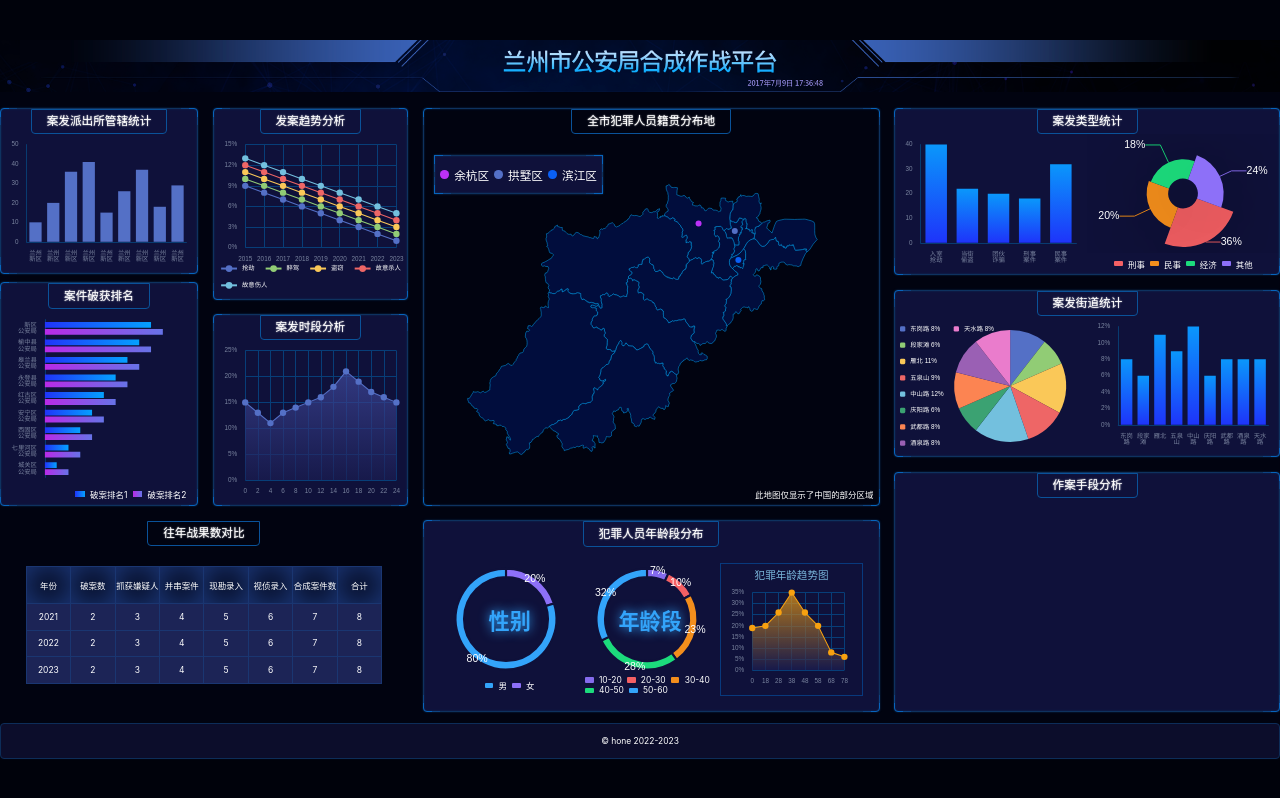
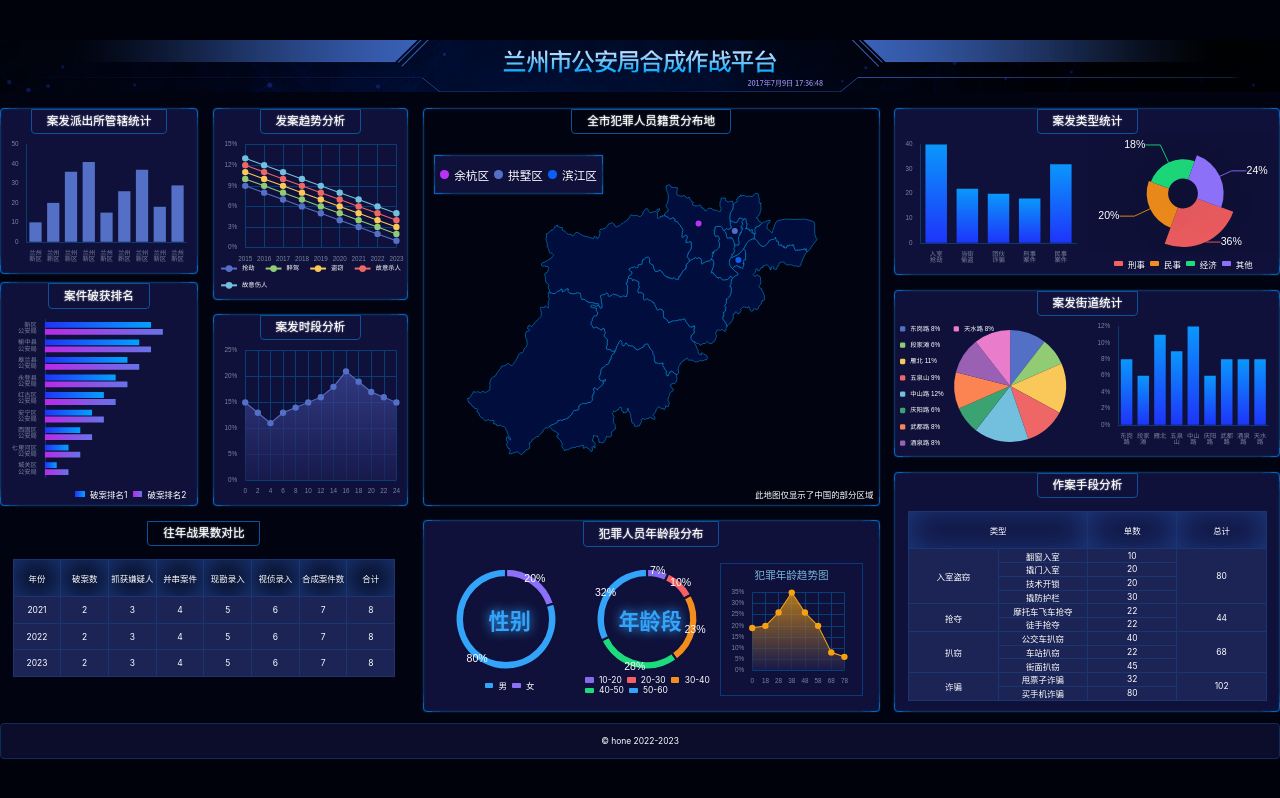
Before and after one commit to shyhhh/big-screen, a React (Vite) app: page /#/ in a window 1280 px wide. Built offline with nearby package versions, Linux system fonts and the light colour scheme.

Commit message:
完成 chart-14

```diff
--- /dev/null
+++ b/src/components/chart-14.tsx
@@ -0,0 +1,69 @@
+import React from 'react'
+
+export const Chart14 = () => {
+  return (
+    <table>
+      <thead>
+        <tr>
+          <th colSpan={2}>类型</th>
+          <th>单数</th>
+          <th>总计</th>
+        </tr>
+      </thead>
+      <tbody>
+        <tr>
+          <td rowSpan={4}>入室盗窃</td>
+          <td>翻窗入室</td>
+          <td>10</td>
+          <td rowSpan={4}>80</td>
+        </tr>
+        <tr>
+          <td>撬门入室</td>
+          <td>20</td>
+        </tr>
+        <tr>
+          <td>技术开锁</td>
+          <td>20</td>
+        </tr>
+        <tr>
+          <td>撬防护栏</td>
+          <td>30</td>
+        </tr>
+        <tr>
+          <td rowSpan={2}>抢夺</td>
+          <td>摩托车飞车抢夺</td>
+          <td>22</td>
+          <td rowSpan={2}>44</td>
+        </tr>
+        <tr>
+          <td>徒手抢夺</td>
+          <td>22</td>
+        </tr>
+        <tr>
+          <td rowSpan={3}>扒窃</td>
+          <td>公交车扒窃</td>
+          <td>40</td>
+          <td rowSpan={3}>68</td>
+        </tr>
+        <tr>
+          <td>车站扒窃</td>
+          <td>22</td>
+        </tr>
+        <tr>
+          <td>街面扒窃</td>
+          <td>45</td>
+        </tr>
+        <tr>
+          <td rowSpan={2}>诈骗</td>
+          <td>甩票子诈骗</td>
+          <td>32</td>
+          <td rowSpan={2}>102</td>
+        </tr>
+        <tr>
+          <td>买手机诈骗</td>
+          <td>80</td>
+        </tr>
+      </tbody>
+    </table>
+  )
+}
--- a/src/pages/home.scss
+++ b/src/pages/home.scss
@@ -287,10 +287,15 @@
 			}
 		}
 
-		.战果 {
+		.战果,
+		.作案手段 {
+			padding: 0 px(24);
+
 			> table {
+				table-layout: fixed;
 				border-collapse: collapse;
-				margin-top: px(38);
+				margin-top: px(25);
+				width: 100%;
 
 				th,
 				td {
@@ -309,6 +314,16 @@
 						width: px(84);
 						height: px(50);
 						background: #1c2456;
+					}
+				}
+			}
+		}
+
+		.作案手段 {
+			> table {
+				tbody {
+					td {
+						height: px(26);
 					}
 				}
 			}
--- a/src/pages/home.tsx
+++ b/src/pages/home.tsx
@@ -14,6 +14,7 @@
 import { Chart11 } from '../components/chart-11'
 import { Chart12 } from '../components/chart-12'
 import { Chart13 } from '../components/chart-13'
+import { Chart14 } from '../components/chart-14'
 
 export const Home = () => {
   const year = new Date().getFullYear()
@@ -60,6 +61,7 @@
           </div>
           <div className="bordered row3 作案手段">
             <h2>作案手段分析</h2>
+            <Chart14 />
           </div>
         </section>
       </main>
```
